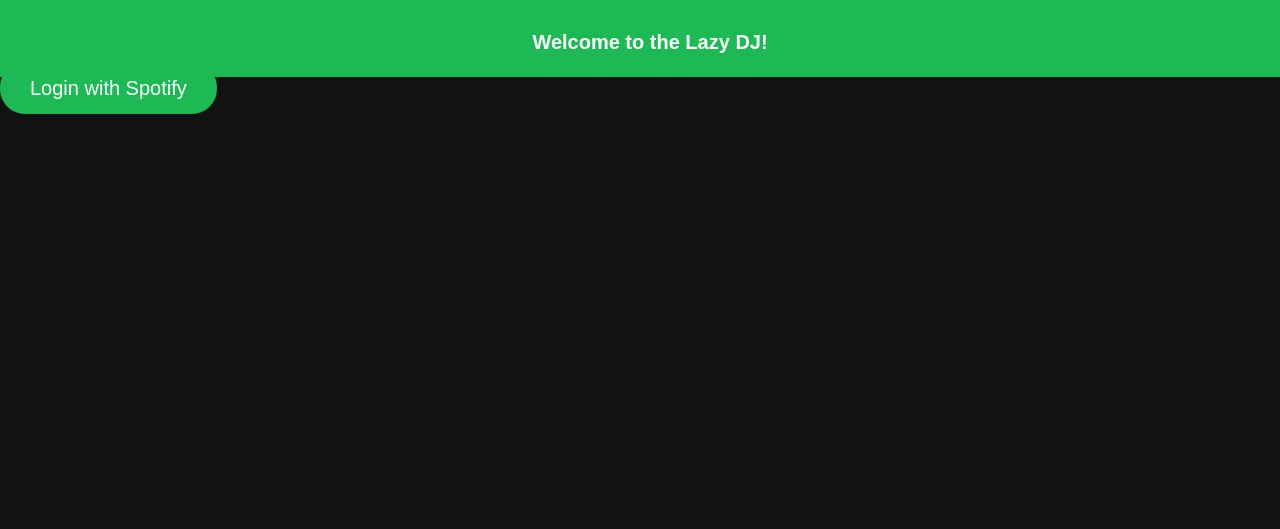
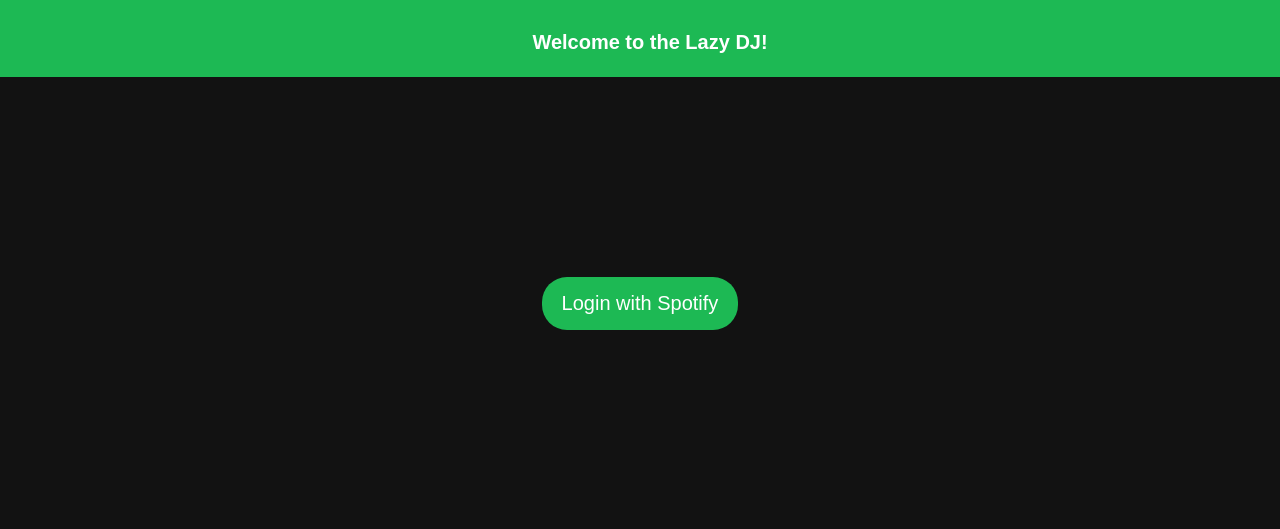
Before and after one commit to jlevangi/LazyDJ, a Flask app: page / in a window 1280 px wide. Shown: the top 529 px of the page. Before the commit the page ends 114 px from the top, so only its background shows below. Run offline with Flask 2, Linux system fonts and the light colour scheme.

Commit message:
updated login button placement and fixed pop-up when no active device found.

```diff
--- a/static/style.css
+++ b/static/style.css
@@ -20,6 +20,14 @@ h2, h3 {
     color: #FFFFFF;
 }
 
+.login-container {
+    display: flex;
+    justify-content: center; /* Center horizontally */
+    align-items: flex-start; /* Align items at the start */
+    height: 100vh; /* Take full viewport height */
+    padding-top: 25vh; /* Add padding to push the content 1/4 from the top */
+}
+
 a, button {
     background-color: #1DB954;
     color: #FFFFFF;
@@ -28,7 +36,7 @@ a, button {
     cursor: pointer;
     border-radius: 25px;
     font-size: 20px;
-    padding: 15px 30px;
+    padding: 15px 20px;
 }
 
 a:hover, button:hover {
@@ -72,8 +80,8 @@ a:hover, button:hover {
     font-size: 20px;
     padding: 10px 20px;
     position: absolute;
-    top: 10px;
-    right: 10px;
+    top: 20px;
+    right: 30px;
 }
 
 .tip-button:hover {
```
Also changed, not shown: templates/search.html (indentation only).
